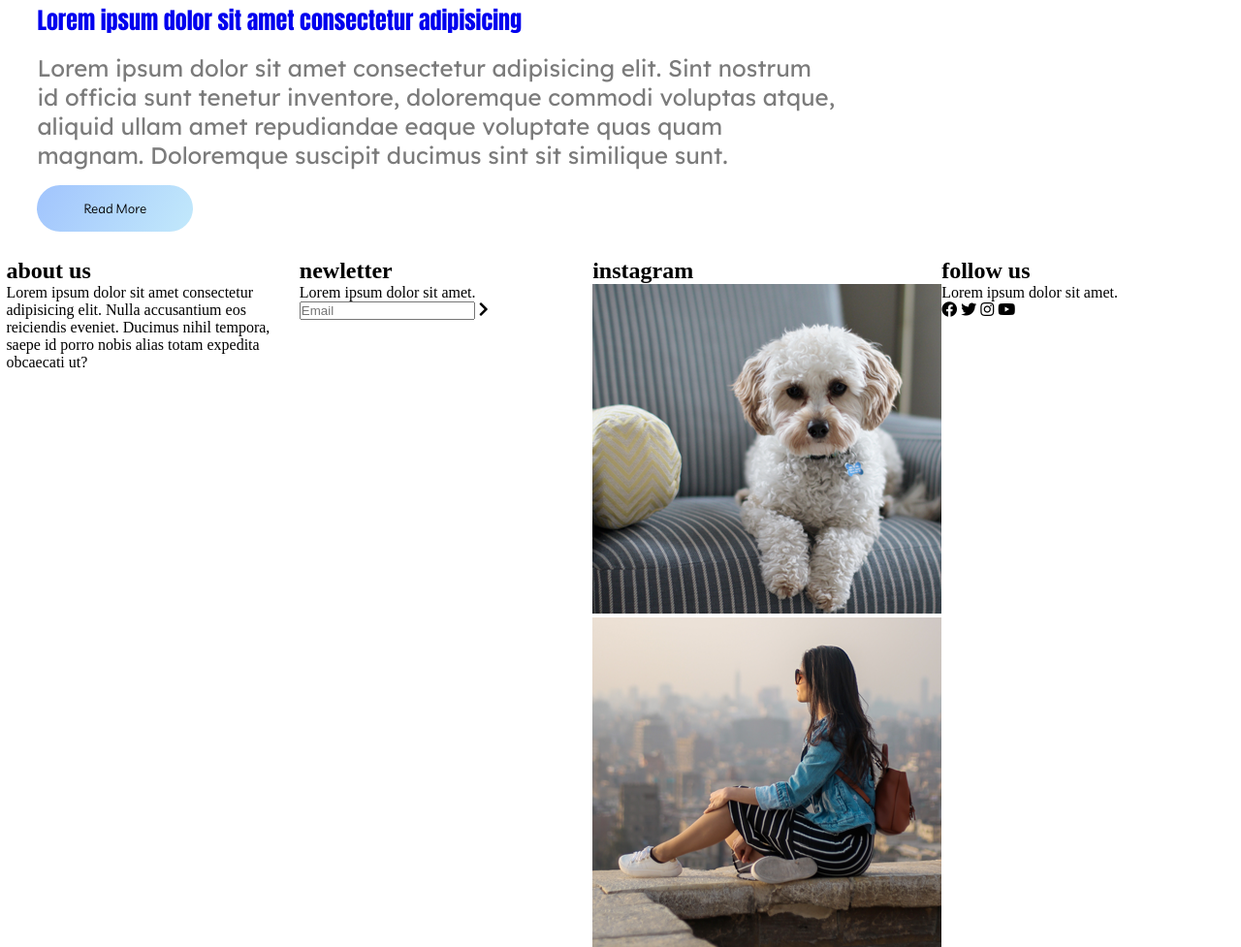
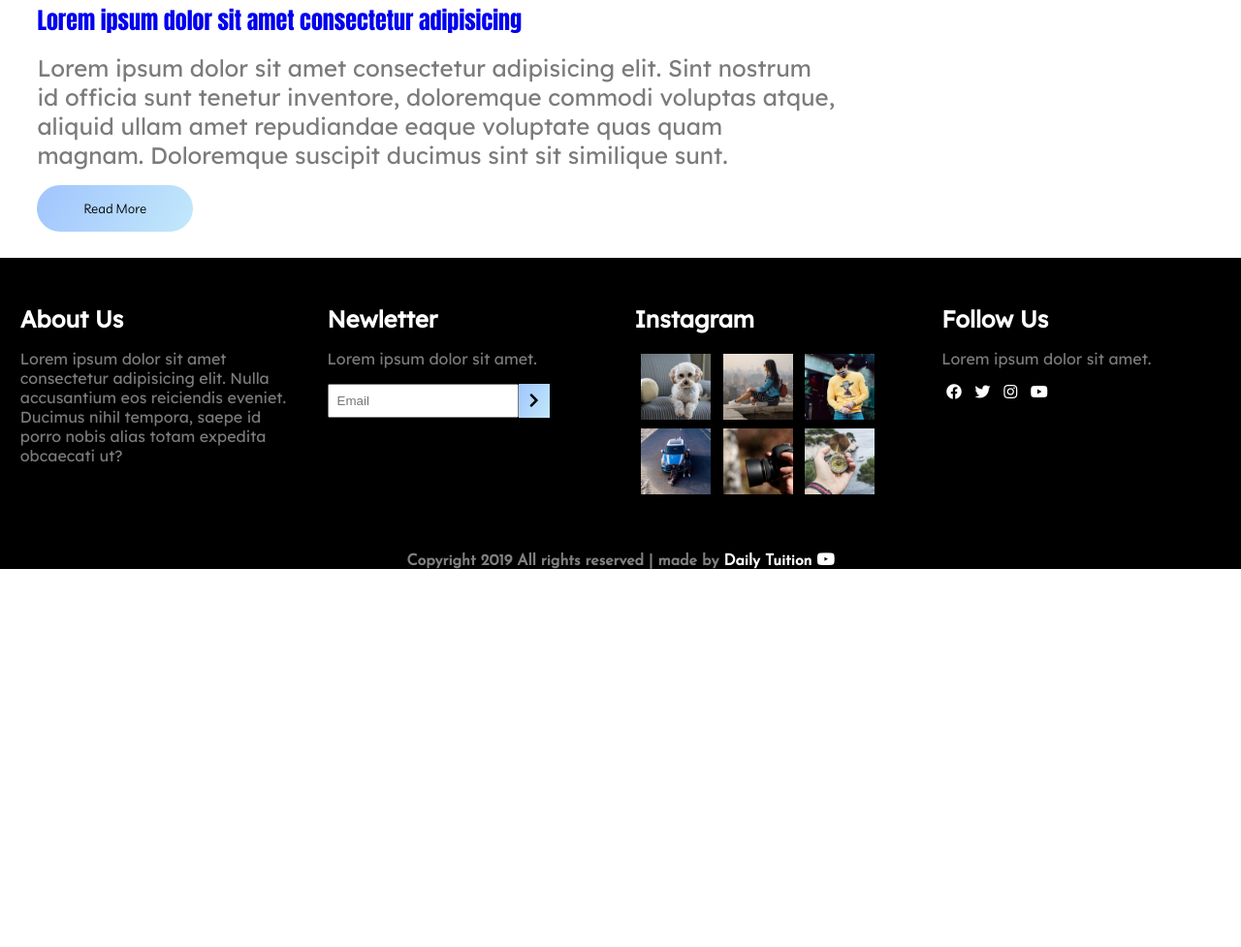
Before and after one commit to thongvm316/Bloger-Myseft, a website: page index.html in a window 1280 px wide. Shown: the part 4610-5587 px from the top of the page at 97% size. After the commit the page ends 5197 px from the top, so only its background shows below. Drawn offline with Linux system fonts and the light colour scheme.

Commit message:
20200515

```diff
--- a/index.html
+++ b/index.html
@@ -297,12 +297,15 @@
           <img src="./img/instagram/thumb-card3.png" alt="">
           <img src="./img/instagram/thumb-card4.png" alt="">
           <img src="./img/instagram/thumb-card5.png" alt="">
-        </div>
-        <div>
           <img src="./img/instagram/thumb-card6.png" alt="">
           <img src="./img/instagram/thumb-card7.png" alt="">
           <img src="./img/instagram/thumb-card8.png" alt="">
         </div>
+        <!-- <div class="imgcl">
+          <img src="./img/instagram/thumb-card6.png" alt="">
+          <img src="./img/instagram/thumb-card7.png" alt="">
+          <img src="./img/instagram/thumb-card8.png" alt="">
+        </div> -->
       </div>
       <div class="follow">
         <h2>follow us</h2>
@@ -323,8 +326,6 @@
   </footer>
 
 
-
-
     <!-- Optional JavaScript -->
     <!-- jQuery first, then Popper.js, then Bootstrap JS -->
     <script src="./js/jquery-3.4.1.min.js"></script>
--- a/sass/index.scss
+++ b/sass/index.scss
@@ -292,9 +292,77 @@ main {
 }
 
 footer {
+    width: 100%;
+    height: auto;
+    background-color: black;
     .container {
         display: grid;
         grid-template-columns: repeat(4, 1fr);
+        > div {
+            padding: 3rem .9rem;
+        }
+    }
+    div {
+        p {
+            font-family: 'Lexend Deca', sans-serif;
+            color: #7b7b7b;
+        }
+        h2 {
+            color: #fff;
+            text-transform: capitalize;
+            font-family: 'Lexend Deca', sans-serif;
+            margin-bottom: 1rem;
+        }
+    }
+    .newsletter-ft {
+        .form-element {
+            margin-top: 1rem;
+            input {
+                padding: .5rem;
+            }
+            span {
+                background-image: linear-gradient(120deg, #a1c4fd 0%, #c2e9fb 100%);
+                padding: .55rem .7rem;
+                margin-left: -4px;
+                position: relative;
+                top: 1px;
+                i {
+                    display: inline-block;
+
+                }
+            }
+        }
+    }
+    .instagram {
+        div {
+            display: flex;
+            flex-wrap: wrap;
+            img {
+                width: 25%;
+                height: 50%;
+                margin: .3rem .4rem;
+            }
+        }
+    }
+    .follow {
+        div {
+            margin-top: 1rem;
+            i {
+                color: #fff;
+                padding: 0 .3rem;
+            }
+        }
+    }
+    .rights {
+        color: #fff;
+        text-align: center;
+        font-family: 'Josefin Sans', sans-serif;
+        color: gray;
+        h4 {
+            a {
+                color: #fff;
+            }
+        }
     }
 }
 
```
Also changed, not shown: css/style.css, 1 other file.
